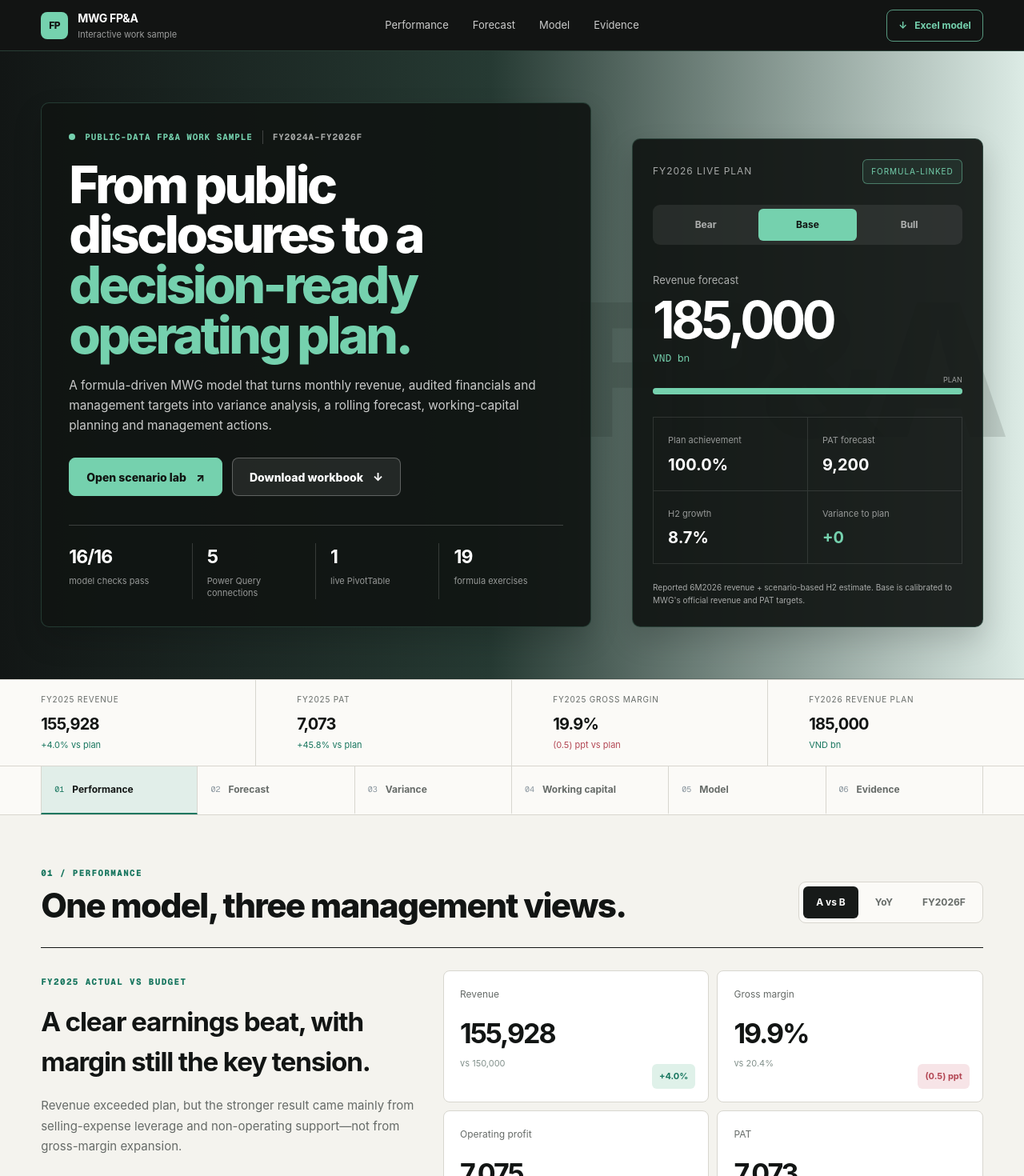
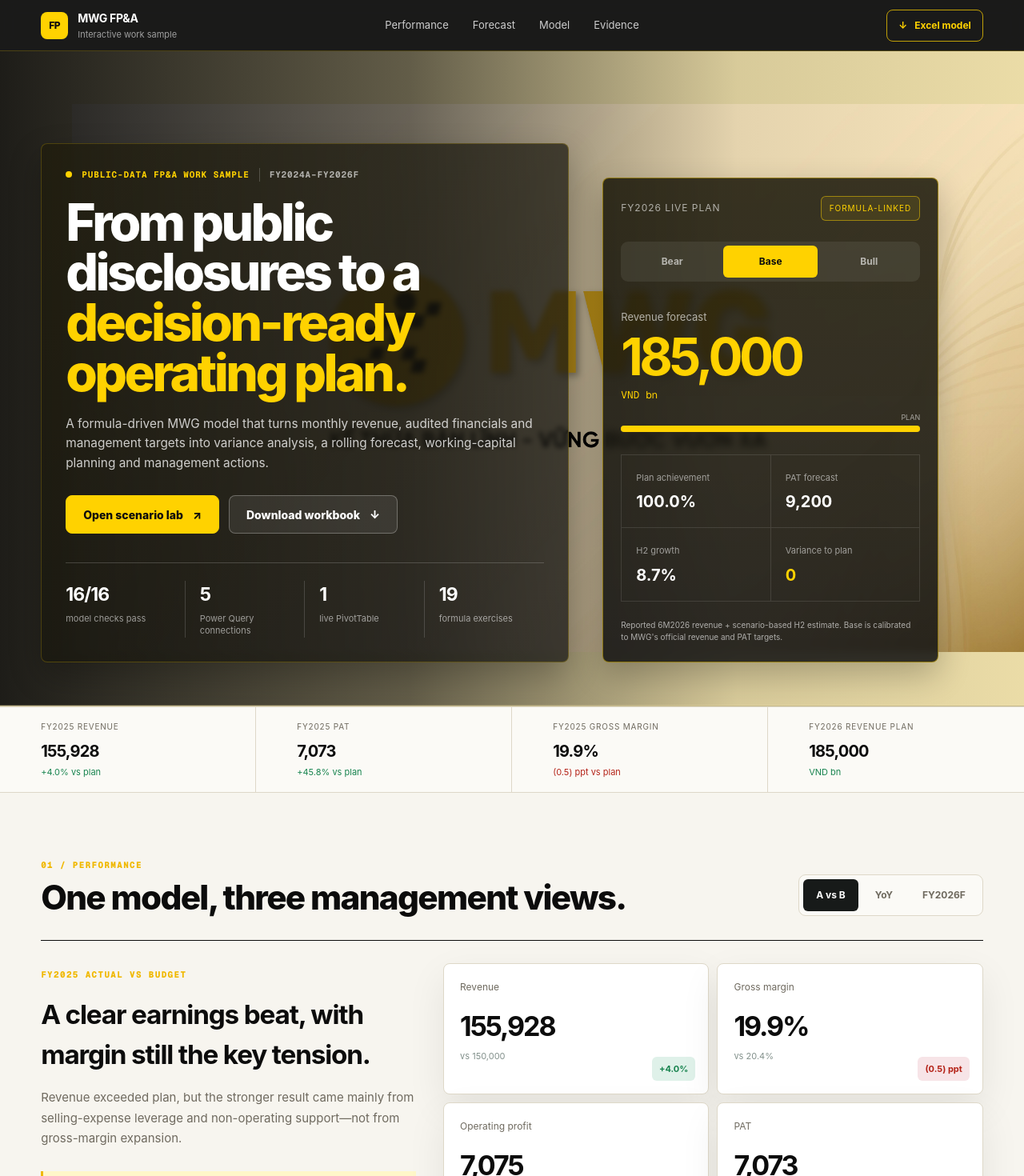
Before and after one commit to hoangnghiale238/mwg-fpa-interactive, a Next.js app: page / in a window 1280 px wide. Shown: the top 1470 px of the page at 80% size. Built offline with nearby package versions, Linux system fonts and the light colour scheme.

Commit message:
Match FP&A site to MWG continuous report design

```diff
--- a/app/globals.css
+++ b/app/globals.css
@@ -2211,16 +2211,16 @@
 
 /* MWG-reference design language, adapted to an FP&A work sample. */
 :root {
-  --ink: #121514;
-  --muted: #666b68;
-  --line: #d8d6cf;
-  --paper: #f4f3ee;
-  --navy: #161b19;
-  --teal: #18765f;
-  --teal-dark: #105c4a;
-  --lime: #75d1ae;
-  --positive: #18765f;
-  --negative: #b34754;
+  --ink: #0c0c0c;
+  --muted: #6f6a5f;
+  --line: #ded8c8;
+  --paper: #f7f5ef;
+  --navy: #171717;
+  --teal: #f0b800;
+  --teal-dark: #c49300;
+  --lime: #ffd200;
+  --positive: #18844f;
+  --negative: #b42318;
 }
 
 body {
@@ -2230,16 +2230,17 @@
 
 .topbar {
   min-height: 64px;
-  border-bottom-color: rgba(117, 209, 174, 0.22);
-  background: #121413;
+  border-bottom-color: rgba(255, 210, 0, 0.22);
+  background: rgba(12, 12, 12, 0.94);
   color: var(--white);
+  backdrop-filter: blur(10px);
 }
 
 .brand-mark {
   width: 34px;
   height: 34px;
   background: var(--lime);
-  color: #101311;
+  color: #0c0c0c;
   font-size: 12px;
 }
 
@@ -2256,62 +2257,73 @@
 }
 
 .download-link.compact {
-  border-color: rgba(117, 209, 174, 0.7);
+  border-color: rgba(255, 210, 0, 0.72);
   color: var(--lime);
 }
 
 .hero-stage {
   position: relative;
   overflow: hidden;
-  border-bottom: 1px solid rgba(18, 21, 20, 0.18);
-  background:
-    linear-gradient(90deg, #121615 0%, #263a33 48%, #dcebe5 100%);
+  border-bottom: 1px solid rgba(12, 12, 12, 0.18);
+  background-color: #efe0aa;
+  background-image:
+    linear-gradient(
+      90deg,
+      rgba(12, 12, 12, 0.92),
+      rgba(12, 12, 12, 0.62) 40%,
+      rgba(12, 12, 12, 0.1) 72%,
+      rgba(12, 12, 12, 0.02)
+    ),
+    url("/hero-mwg-brand.png");
+  background-position: center, right center;
+  background-repeat: no-repeat;
+  background-size: cover, 93% auto;
 }
 
 .hero-stage::after {
-  position: absolute;
-  top: 50%;
-  right: 3vw;
-  content: "FP&A";
-  color: rgba(18, 21, 20, 0.12);
-  font-size: clamp(110px, 18vw, 270px);
-  font-weight: 850;
-  letter-spacing: -0.09em;
-  line-height: 0.8;
-  pointer-events: none;
-  transform: translateY(-46%);
+  display: none;
+  content: none;
 }
 
 .hero {
   position: relative;
   z-index: 1;
-  grid-template-columns: minmax(0, 1.16fr) minmax(330px, 0.74fr);
-  gap: clamp(30px, 4vw, 58px);
-  padding-top: 64px;
-  padding-bottom: 64px;
+  min-height: 82vh;
+  grid-template-columns: minmax(340px, 660px) minmax(280px, 420px);
+  gap: clamp(20px, 4vw, 42px);
+  padding-top: clamp(86px, 9vw, 118px);
+  padding-bottom: 54px;
 }
 
 .hero-copy,
 .hero-panel {
-  border: 1px solid rgba(117, 209, 174, 0.2);
-  border-radius: 10px;
-  background: rgba(17, 21, 19, 0.93);
-  box-shadow: 0 16px 36px rgba(0, 0, 0, 0.16);
+  border-radius: 8px;
+  box-shadow: 0 16px 40px rgba(0, 0, 0, 0.24);
 }
 
 .hero-copy {
-  padding: 34px;
+  padding: clamp(22px, 2.6vw, 30px);
+  border: 1px solid rgba(255, 210, 0, 0.22);
+  background:
+    linear-gradient(135deg, rgba(255, 210, 0, 0.06), rgba(255, 255, 255, 0.015)),
+    rgba(12, 12, 12, 0.7);
+  backdrop-filter: blur(3px);
 }
 
 .hero-panel {
   align-self: end;
-  padding: 25px;
+  padding: 22px;
+  border: 1px solid rgba(255, 210, 0, 0.46);
+  background:
+    linear-gradient(180deg, rgba(255, 210, 0, 0.06), rgba(255, 255, 255, 0.02)),
+    rgba(12, 12, 12, 0.86);
+  backdrop-filter: blur(5px);
 }
 
 .hero h1 {
   max-width: 760px;
   margin: 20px 0;
-  color: var(--white);
+  color: #ffffff;
   font-size: clamp(48px, 5vw, 72px);
   font-weight: 760;
   letter-spacing: -0.055em;
@@ -2322,6 +2334,10 @@
   color: var(--lime);
 }
 
+.hero-metric strong {
+  color: var(--lime);
+}
+
 .hero-lede {
   color: rgba(255, 255, 255, 0.78);
   font-size: clamp(15px, 1.2vw, 18px);
@@ -2344,7 +2360,7 @@
 .hero-actions .primary-button {
   border-color: var(--lime);
   background: var(--lime);
-  color: #101311;
+  color: #0c0c0c;
 }
 
 .hero-actions .secondary-button {
@@ -2376,14 +2392,14 @@
 
 .live-pill,
 .scenario-badge {
-  border-color: rgba(117, 209, 174, 0.48);
-  background: rgba(117, 209, 174, 0.08);
+  border-color: rgba(255, 210, 0, 0.48);
+  background: rgba(255, 210, 0, 0.08);
   color: var(--lime);
 }
 
 .segmented-control button.active {
   background: var(--lime);
-  color: #101311;
+  color: #0c0c0c;
 }
 
 .plan-track > div {
@@ -2392,7 +2408,7 @@
 
 .ticker {
   border-color: var(--line);
-  background: #fbfaf7;
+  background: #fbfaf6;
 }
 
 .ticker div {
@@ -2407,7 +2423,7 @@
 .module-switcher-shell {
   top: 64px;
   scroll-margin-top: 64px;
-  background: rgba(251, 250, 247, 0.98);
+  background: rgba(251, 250, 246, 0.98);
 }
 
 .module-switcher button {
@@ -2420,13 +2436,23 @@
 
 .module-switcher button.active {
   border-bottom-color: var(--teal);
-  background: #e1eee9;
+  background: #fff7c9;
 }
 
 .workspace-panel {
   min-height: 610px;
   padding-top: 58px;
   padding-bottom: 66px;
+}
+
+.performance-section,
+.variance-section,
+.working-capital-section,
+.evidence-section,
+.model-section,
+.dark-section {
+  padding-top: 76px;
+  padding-bottom: 76px;
 }
 
 .section-heading {
@@ -2450,7 +2476,7 @@
 .view-tabs,
 .preview-tabs {
   border-color: var(--line);
-  background: #fbfaf7;
+  background: #fbfaf6;
 }
 
 .view-tabs button.active,
@@ -2472,7 +2498,7 @@
 .management-question {
   margin-top: 28px;
   border-left-color: var(--teal);
-  background: #e5efeb;
+  background: #fff7c9;
 }
 
 .metric-grid {
@@ -2490,7 +2516,8 @@
 .evidence-grid article {
   border-color: var(--line);
   border-radius: 8px;
-  background: #fff;
+  background: #ffffff;
+  box-shadow: 0 18px 48px rgba(12, 12, 12, 0.08);
 }
 
 .metric-card {
@@ -2518,14 +2545,14 @@
 }
 
 .dark-section {
-  background: #171a19;
+  background: #171717;
 }
 
 .forecast-controls,
 .monthly-chart {
   border-color: rgba(255, 255, 255, 0.14);
   border-radius: 8px;
-  background: #202421;
+  background: #252525;
 }
 
 .forecast-controls,
@@ -2539,12 +2566,22 @@
 
 .preset-row button.active {
   border-color: var(--lime);
-  background: rgba(117, 209, 174, 0.12);
+  background: rgba(255, 210, 0, 0.12);
   color: var(--lime);
 }
 
 .forecast-key {
   background: var(--lime);
+}
+
+.section-heading.light .section-index,
+.hero-panel .good,
+.formula-chip span {
+  color: var(--lime);
+}
+
+.formula-chip {
+  border-left-color: var(--lime);
 }
 
 .driver-list {
@@ -2561,7 +2598,7 @@
 }
 
 .model-section {
-  background: #ecebe5;
+  background: #ebe5d6;
 }
 
 .model-flow {
@@ -2578,7 +2615,7 @@
 }
 
 .preview-frame {
-  background: #e9e8e1;
+  background: #f0ede5;
 }
 
 .evidence-grid {
@@ -2590,8 +2627,8 @@
 }
 
 .closing-section {
-  border-top: 1px solid rgba(117, 209, 174, 0.18);
-  background: #171a19;
+  border-top: 1px solid rgba(255, 210, 0, 0.22);
+  background: #171717;
   color: var(--white);
 }
 
@@ -2604,8 +2641,8 @@
 }
 
 .closing-download {
-  border-color: rgba(117, 209, 174, 0.48);
-  background: #242925;
+  border-color: rgba(255, 210, 0, 0.5);
+  background: #252525;
 }
 
 .closing-download > span:last-child {
@@ -2614,7 +2651,7 @@
 
 footer {
   border-top: 1px solid rgba(255, 255, 255, 0.08);
-  background: #101211;
+  background: #0c0c0c;
 }
 
 footer a {
--- a/app/page.tsx
+++ b/app/page.tsx
@@ -6,7 +6,6 @@
 type ViewName = "plan" | "yoy" | "forecast";
 type PreviewName = "dashboard" | "variance" | "forecast" | "practice";
 type FormulaName = "SUMIFS" | "XLOOKUP" | "F/U logic" | "Rolling forecast" | "Tolerance check";
-type ModuleName = "performance" | "forecast" | "variance" | "working-capital" | "model" | "evidence";
 
 const scenarioPresets: Record<ScenarioName, number> = {
   Bear: 0.0370671789,
@@ -21,15 +20,6 @@
 const patPlan = 9200;
 const revenue6M2026 = 95305;
 const h2Revenue2025 = 82511;
-
-const moduleNavigation: Array<{ key: ModuleName; number: string; label: string }> = [
-  { key: "performance", number: "01", label: "Performance" },
-  { key: "forecast", number: "02", label: "Forecast" },
-  { key: "variance", number: "03", label: "Variance" },
-  { key: "working-capital", number: "04", label: "Working capital" },
-  { key: "model", number: "05", label: "Model" },
-  { key: "evidence", number: "06", label: "Evidence" },
-];
 
 const businessUnits = [
   {
@@ -242,7 +232,6 @@
   const [activePreview, setActivePreview] = useState<PreviewName>("dashboard");
   const [previewOpen, setPreviewOpen] = useState(false);
   const [scrollProgress, setScrollProgress] = useState(0);
-  const [activeModule, setActiveModule] = useState<ModuleName>("performance");
 
   useEffect(() => {
     const onScroll = () => {
@@ -303,16 +292,6 @@
   const currentFormula = formulaLibrary[activeFormula];
   const currentPreview = previewLibrary[activePreview];
 
-  const activateModule = (nextModule: ModuleName) => {
-    setActiveModule(nextModule);
-    window.requestAnimationFrame(() => {
-      document.getElementById("workspace")?.scrollIntoView({
-        behavior: "smooth",
-        block: "start",
-      });
-    });
-  };
-
   return (
     <main>
       <div className="scroll-progress" style={{ transform: `scaleX(${scrollProgress})` }} />
@@ -326,10 +305,10 @@
           </span>
         </a>
         <nav aria-label="Primary navigation">
-          <button type="button" onClick={() => activateModule("performance")}>Performance</button>
-          <button type="button" onClick={() => activateModule("forecast")}>Forecast</button>
-          <button type="button" onClick={() => activateModule("model")}>Model</button>
-          <button type="button" onClick={() => activateModule("evidence")}>Evidence</button>
+          <a href="#performance">Performance</a>
+          <a href="#forecast-lab">Forecast</a>
+          <a href="#model">Model</a>
+          <a href="#evidence">Evidence</a>
         </nav>
         <a className="download-link compact" href="./downloads/MWG_FPA_Showcase_Final.xlsx" download>
           <AppIcon name="download" /> Excel model
@@ -354,9 +333,9 @@
             planning and management actions.
           </p>
           <div className="hero-actions">
-            <button className="primary-button" type="button" onClick={() => activateModule("forecast")}>
+            <a className="primary-button" href="#forecast-lab">
               Open scenario lab <AppIcon name="arrow" />
-            </button>
+            </a>
             <a className="secondary-button" href="./downloads/MWG_FPA_Showcase_Final.xlsx" download>
               Download workbook <AppIcon name="download" />
             </a>
@@ -411,7 +390,7 @@
             <div>
               <span>Variance to plan</span>
               <strong className={scenarioMetrics.variance >= 0 ? "good" : "bad"}>
-                {scenarioMetrics.variance >= 0 ? "+" : ""}
+                {scenarioMetrics.variance > 0 ? "+" : ""}
                 {formatNumber(scenarioMetrics.variance)}
               </strong>
             </div>
@@ -431,33 +410,7 @@
         <div><span>FY2026 revenue plan</span><strong>185,000</strong><em>VND bn</em></div>
       </section>
 
-      <section className="module-switcher-shell" id="workspace">
-        <div className="module-switcher" role="tablist" aria-label="Project modules">
-          {moduleNavigation.map((module) => (
-            <button
-              type="button"
-              role="tab"
-              id={`${module.key}-tab`}
-              aria-selected={activeModule === module.key}
-              aria-controls={`${module.key}-panel`}
-              className={activeModule === module.key ? "active" : ""}
-              key={module.key}
-              onClick={() => activateModule(module.key)}
-            >
-              <span>{module.number}</span>
-              <strong>{module.label}</strong>
-            </button>
-          ))}
-        </div>
-      </section>
-
-      <section
-        className="section-shell performance-section workspace-panel"
-        id="performance-panel"
-        role="tabpanel"
-        aria-labelledby="performance-tab"
-        hidden={activeModule !== "performance"}
-      >
+      <section className="section-shell performance-section" id="performance">
         <div className="section-heading">
           <div>
             <span className="section-index">01 / PERFORMANCE</span>
@@ -551,13 +504,7 @@
         </div>
       </section>
 
-      <section
-        className="dark-section workspace-panel"
-        id="forecast-panel"
-        role="tabpanel"
-        aria-labelledby="forecast-tab"
-        hidden={activeModule !== "forecast"}
-      >
+      <section className="dark-section" id="forecast-lab">
         <div className="section-shell">
           <div className="section-heading light">
             <div>
@@ -624,13 +571,7 @@
         </div>
       </section>
 
-      <section
-        className="section-shell variance-section workspace-panel"
-        id="variance-panel"
-        role="tabpanel"
-        aria-labelledby="variance-tab"
-        hidden={activeModule !== "variance"}
-      >
+      <section className="section-shell variance-section" id="variance">
         <div className="section-heading">
           <div>
             <span className="section-index">03 / VARIANCE STORY</span>
@@ -674,13 +615,7 @@
         </div>
       </section>
 
-      <section
-        className="section-shell working-capital-section workspace-panel"
-        id="working-capital-panel"
-        role="tabpanel"
-        aria-labelledby="working-capital-tab"
-        hidden={activeModule !== "working-capital"}
-      >
+      <section className="section-shell working-capital-section" id="working-capital">
         <div className="section-heading">
           <div>
             <span className="section-index">04 / WORKING CAPITAL</span>
@@ -727,13 +662,7 @@
         </div>
       </section>
 
-      <section
-        className="model-section workspace-panel"
-        id="model-panel"
-        role="tabpanel"
-        aria-labelledby="model-tab"
-        hidden={activeModule !== "model"}
-      >
+      <section className="model-section" id="model">
         <div className="section-shell">
           <div className="section-heading">
             <div>
@@ -793,13 +722,7 @@
         </div>
       </section>
 
-      <section
-        className="section-shell evidence-section workspace-panel"
-        id="evidence-panel"
-        role="tabpanel"
-        aria-labelledby="evidence-tab"
-        hidden={activeModule !== "evidence"}
-      >
+      <section className="section-shell evidence-section" id="evidence">
         <div className="section-heading">
           <div>
             <span className="section-index">06 / WORKBOOK EVIDENCE</span>
```
Also changed, not shown: public/hero-mwg-brand.png (added).
